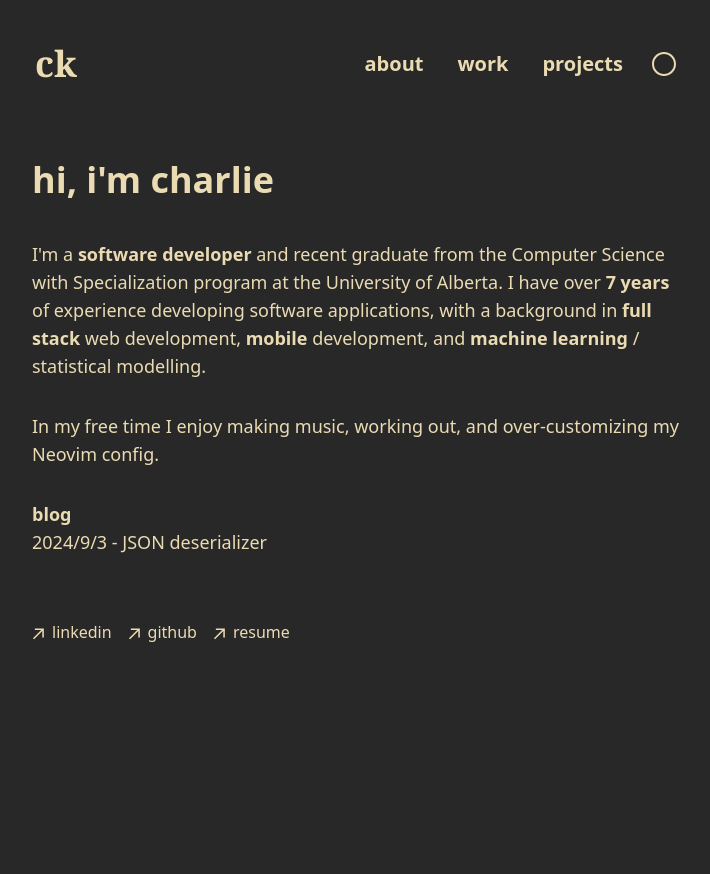
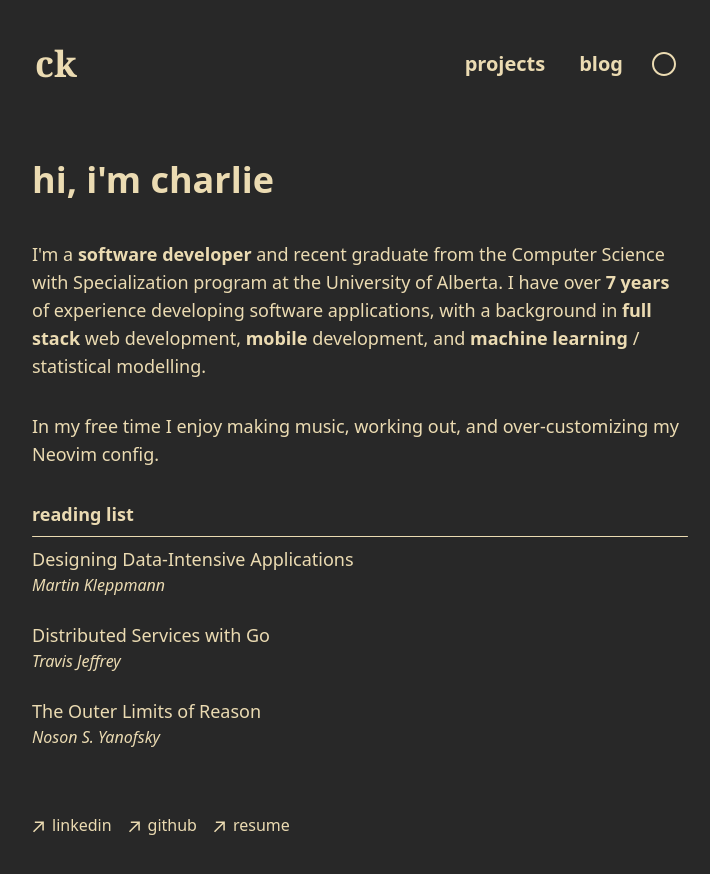
Before and after one commit to charliekim2/charliekim2.github.io, a website: page index.html in a window 1280 px wide. Shown: the whole page, without its empty margins (280-990 px from the left). Before the commit the page ends 800 px from the top, so only its background shows below. Drawn offline with Linux system fonts and the light colour scheme.

Commit message:
remove stuff

```diff
--- a/index.html
+++ b/index.html
@@ -20,9 +20,8 @@
             >
           </div>
           <div class="flex-none">
-            <a class="btn btn-ghost text-xl" href="/about">about</a>
-            <a class="btn btn-ghost text-xl" href="/experience">work</a>
             <a class="btn btn-ghost text-xl" href="/projects">projects</a>
+            <a class="btn btn-ghost text-xl" href="/blog/24-9-3/">blog</a>
           </div>
           <div class="flex-none">
             <button
@@ -64,17 +63,24 @@
       </section>
 
       <section class="flex flex-col justify-center px-2 mt-8">
-        <p class="text-lg font-bold">blog</p>
-        <ul class="text-lg mt-2">
+        <p class="text-lg font-bold">reading list</p>
+        <hr class="h-px my-2 bg-base-content border-0 rounded" />
+        <ul class="text-sm mt-2">
           <li>
-            <a
-              class="link link-hover"
-              href="/blog/24-9-3"
-              <p>2024/9/3 - JSON deserializer</p></a
-            >
+            <p class="text-lg">Designing Data-Intensive Applications</p>
+            <p class="italic">Martin Kleppmann</p>
+          </li>
+          <br />
+          <li>
+            <p class="text-lg">Distributed Services with Go</p>
+            <p class="italic">Travis Jeffrey</p>
+          </li>
+          <br />
+          <li>
+            <p class="text-lg">The Outer Limits of Reason</p>
+            <p class="italic">Noson S. Yanofsky</p>
           </li>
         </ul>
-
       </section>
       <footer class="px-2 mb-16">
         <ul class="font-sm mt-16 flex space-x-4 space-y-0">
```
Also changed, not shown: blog/24-9-3/index.html (+1 -2 lines), projects.html (+1 -2 lines), unused/about.html (renamed from about.html, +1 -2 lines), unused/experience.html (renamed from experience.html).
